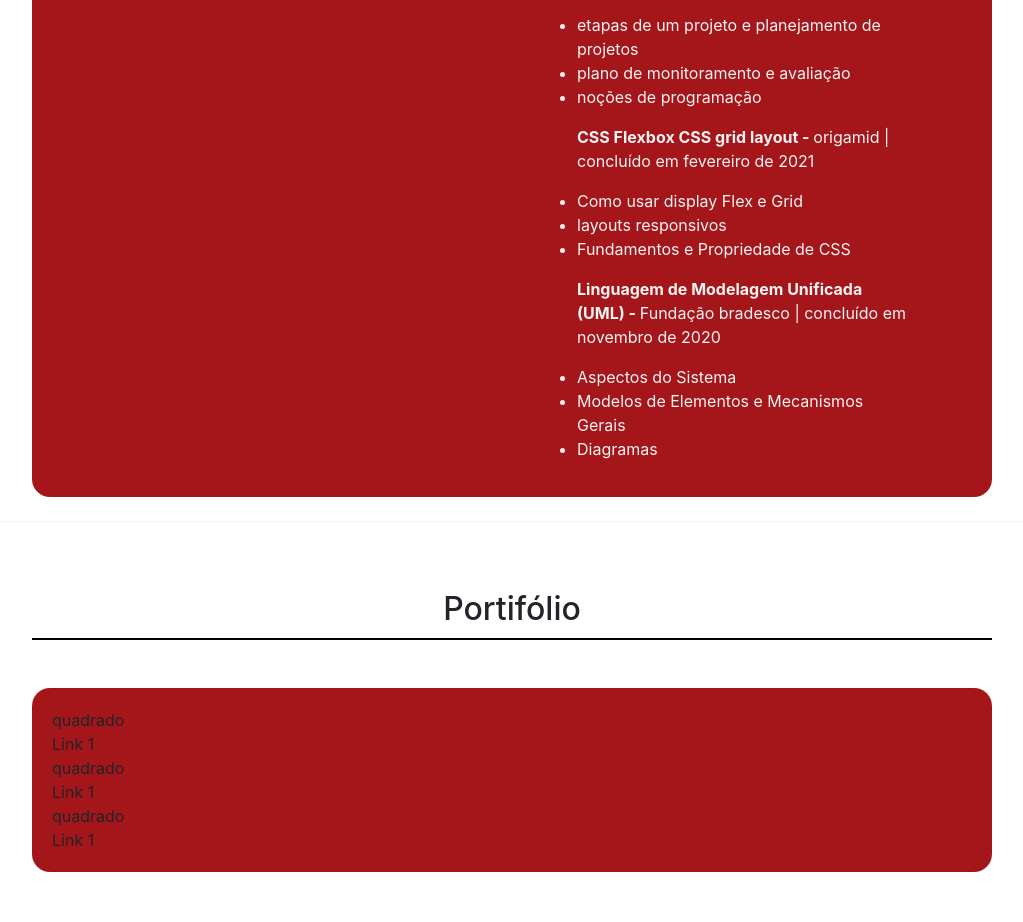
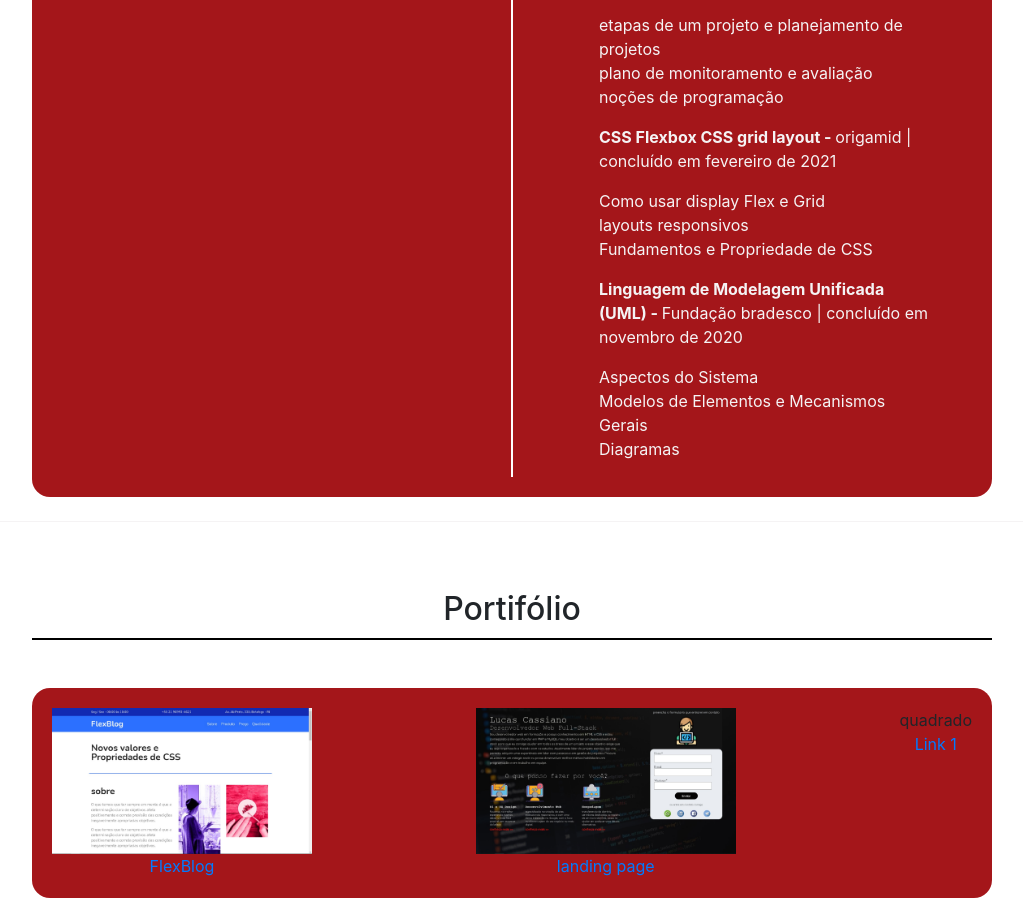
Before and after one commit to lussil/sitepessoal, a plain HTML site: page index.html in a window 1280 px wide. Shown: the part 1603-2525 px from the top of the page, without its empty margins (128-1151 px from the left). Before the commit the page ends 2499 px from the top, so only its background shows below. Drawn offline with nearby package versions, Linux system fonts and the light colour scheme.

Commit message:
Add files via upload

```diff
--- a/index.html
+++ b/index.html
@@ -169,6 +169,10 @@
 
             </div>
 
+
+
+            <div class="linhareta"></div>
+
             <div class="cursoCertificado">
                 <h3>Cursos e certificados</h3>
 
@@ -239,21 +243,21 @@
 
     <div class="linha"></div>
     <h2 class="sessao" id="portifolio">Portifólio</h2>
-    <section class="conteiner">
+    <section class="conteiner portifolio">
 
         <div>
-            <div>quadrado</div>
-            <span>Link 1</span>
+            <div> <img src="imagens/flexblog.png.jpg" alt=""></div>
+            <a href="https://lussil.github.io/FlexBlog/"> FlexBlog</a>
+        </div>
+
+        <div>
+            <div><img src="imagens/landingpage.png.jpg" alt=""></div>
+            <a href="https://lussil.github.io/lucasLandingPage/">landing page</a>
         </div>
 
         <div>
             <div>quadrado</div>
-            <span>Link 1</span>
-        </div>
-
-        <div>
-            <div>quadrado</div>
-            <span>Link 1</span>
+            <a href="#">Link 1</a>
         </div>
 
 
--- a/style/style.css
+++ b/style/style.css
@@ -161,3 +161,32 @@ button:hover, a:hover {
 .formacao .cursoCertificado{
   max-width: 330px;
 }
+
+
+ul li {
+  list-style: none;
+}
+.linhareta{
+  background-color: white;
+  height: auto;
+  width: 2px;
+}
+
+@media (max-width: 500px) {
+
+  .linhareta{
+    background-color: white;
+    height: 2px;
+    width: 200px;
+  }
+}
+
+.portifolio {
+  display: flex;
+  justify-content: space-between;
+  text-align: center;
+}
+.portifolio img{
+  max-width: 260px;
+
+}
```
Also changed, not shown: imagens/flexblog.png.jpg (added), imagens/landingpage.png.jpg (added).
